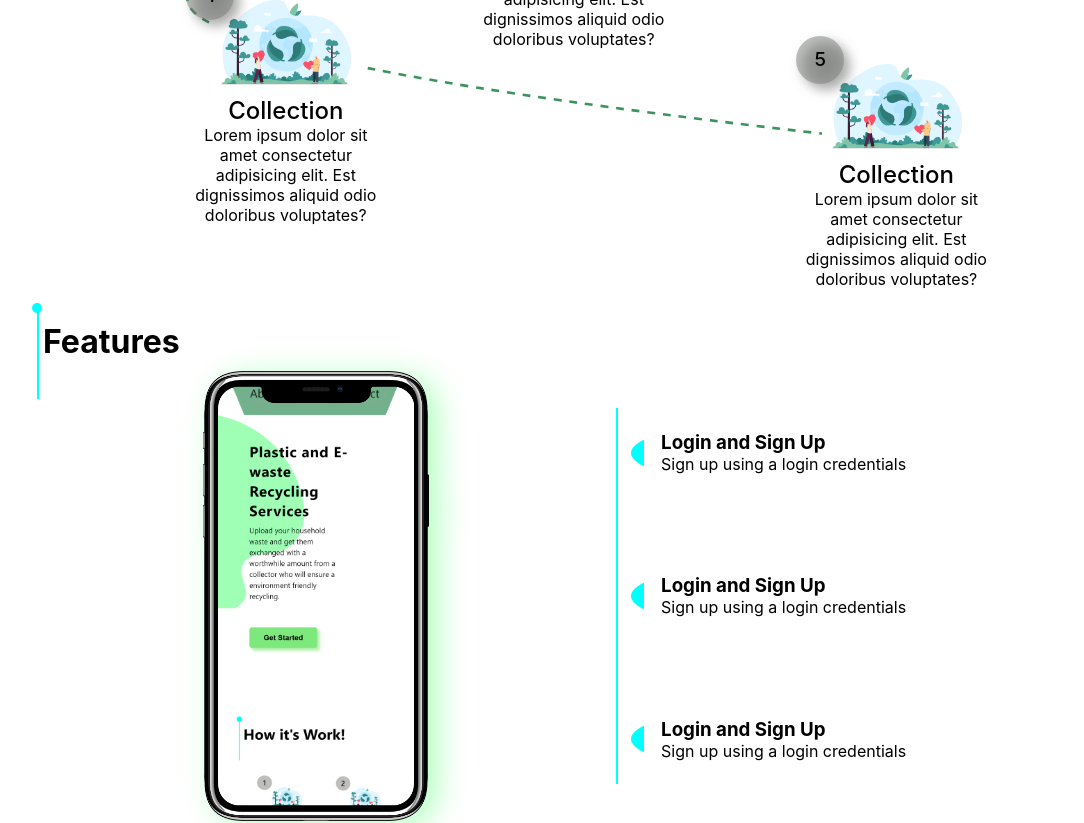
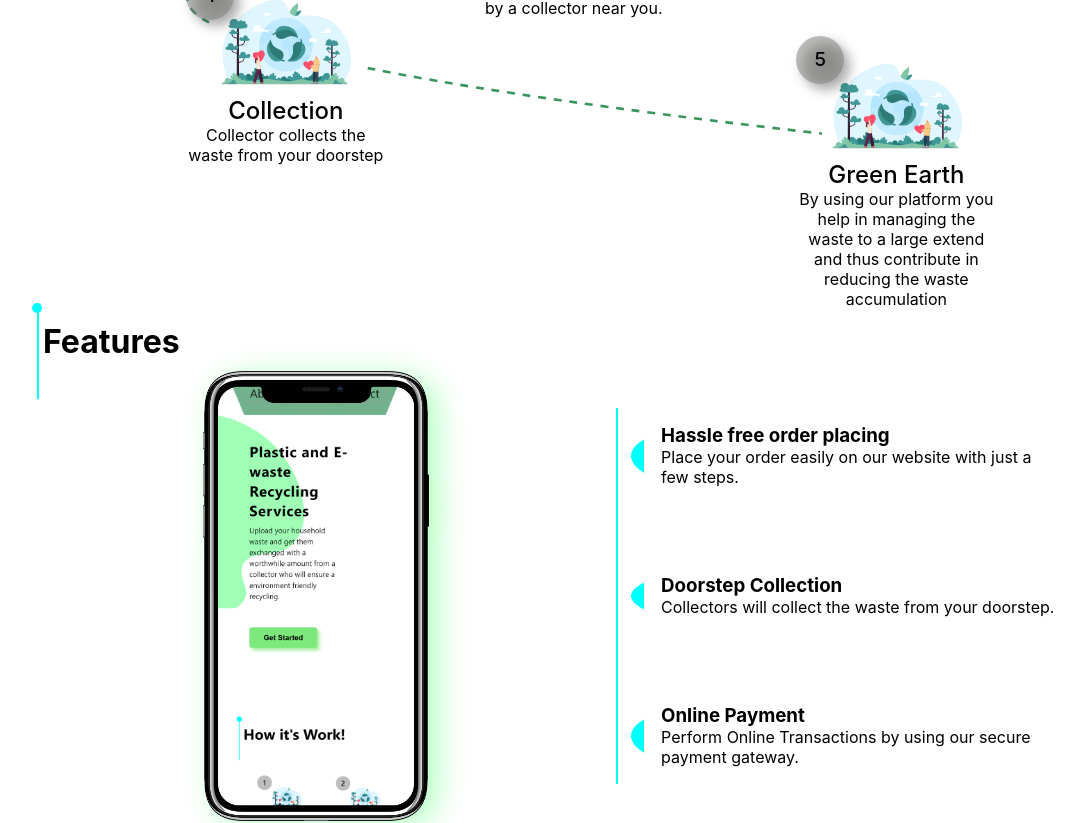
Before and after one commit to AbhishekJadhav2002/Recyclify, a React (Create React App) app: page / in a window 1280 px wide. Shown: the part 1280-2103 px from the top of the page, without its empty margins (51-1135 px from the left). Built offline with nearby package versions, Linux system fonts and the light colour scheme.

Commit message:
Data.js filled

```diff
--- a/src/Data.js
+++ b/src/Data.js
@@ -1,4 +1,9 @@
 export const StepsData = [
+    {
+        title: "Want to get rid off your plastic waste?",
+        desc: "Visit our website and give the information of the type of waste, your details etc.",
+        imgURL: "./Components/Homepage/Images/Working-step-1.jpg"
+    },
     {
         title: "Place Order",
         desc: "Place order from the comfort of your home",
@@ -6,22 +11,17 @@ export const StepsData = [
     },
     {
         title: "Order Confirmation",
-        desc: "Lorem ipsum dolor sit amet consectetur adipisicing elit. Est dignissimos aliquid odio doloribus voluptates?",
+        desc: "Your Order is confirmed by a collector near you.",
         imgURL: "./Components/Homepage/Images/Working-step-1.jpg"
     },
     {
         title: "Collection",
-        desc: "Lorem ipsum dolor sit amet consectetur adipisicing elit. Est dignissimos aliquid odio doloribus voluptates?",
+        desc: "Collector collects the waste from your doorstep",
         imgURL: "./Components/Homepage/Images/Working-step-1.jpg"
     },
     {
-        title: "Collection",
-        desc: "Lorem ipsum dolor sit amet consectetur adipisicing elit. Est dignissimos aliquid odio doloribus voluptates?",
-        imgURL: "./Components/Homepage/Images/Working-step-1.jpg"
-    },
-    {
-        title: "Collection",
-        desc: "Lorem ipsum dolor sit amet consectetur adipisicing elit. Est dignissimos aliquid odio doloribus voluptates?",
+        title: "Green Earth",
+        desc: "By using our platform you help in managing the waste to a large extend and thus contribute in reducing the waste accumulation",
         imgURL: "./Components/Homepage/Images/Working-step-1.jpg"
     }
 ]
@@ -29,18 +29,18 @@ export const StepsData = [
 export const FeaturesData = [
     {
         id: "0",
-        title: "Login and Sign Up",
-        desc: "Sign up using a login credentials"
+        title: "Hassle free order placing",
+        desc: "Place your order easily on our website with just a few steps."
     },
     {
         id: "1",
-        title: "Login and Sign Up",
-        desc: "Sign up using a login credentials"
+        title: "Doorstep Collection",
+        desc: "Collectors will collect the waste from your doorstep."
     },
     {
         id: "2",
-        title: "Login and Sign Up",
-        desc: "Sign up using a login credentials"
+        title: "Online Payment",
+        desc: "Perform Online Transactions by using our secure payment gateway."
         // },
         // {
         //     id: "3",
@@ -123,7 +123,7 @@ export const FAQs = [
 ]
 
 export const FooterData = {
-    aboutProject: "Lorem ipsum dolor sit amet, consectateur adispicing elit. Fusce euismod convallis velit, eu auctor lacus vehicula sit amet.",
+    aboutProject: "To encourage and develop an efficient and eco-friendly recycling model, for which we're looking to connect the customers(donors) to the recyclers along with the worthwhile exchange of money between them.",
     phoneNumber: "7030405299",
     email: "support@pbl.com",
     links: {
```
